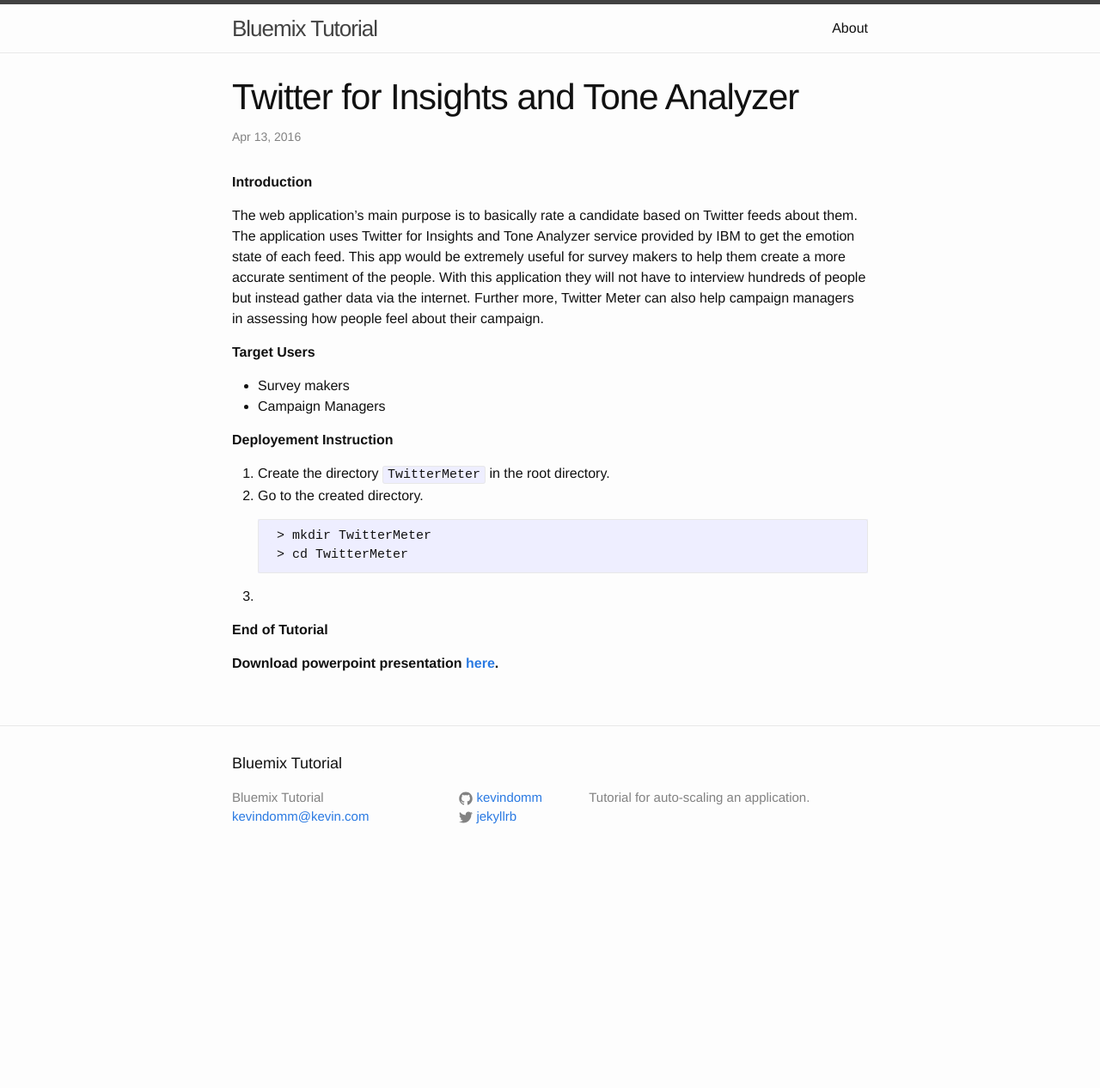
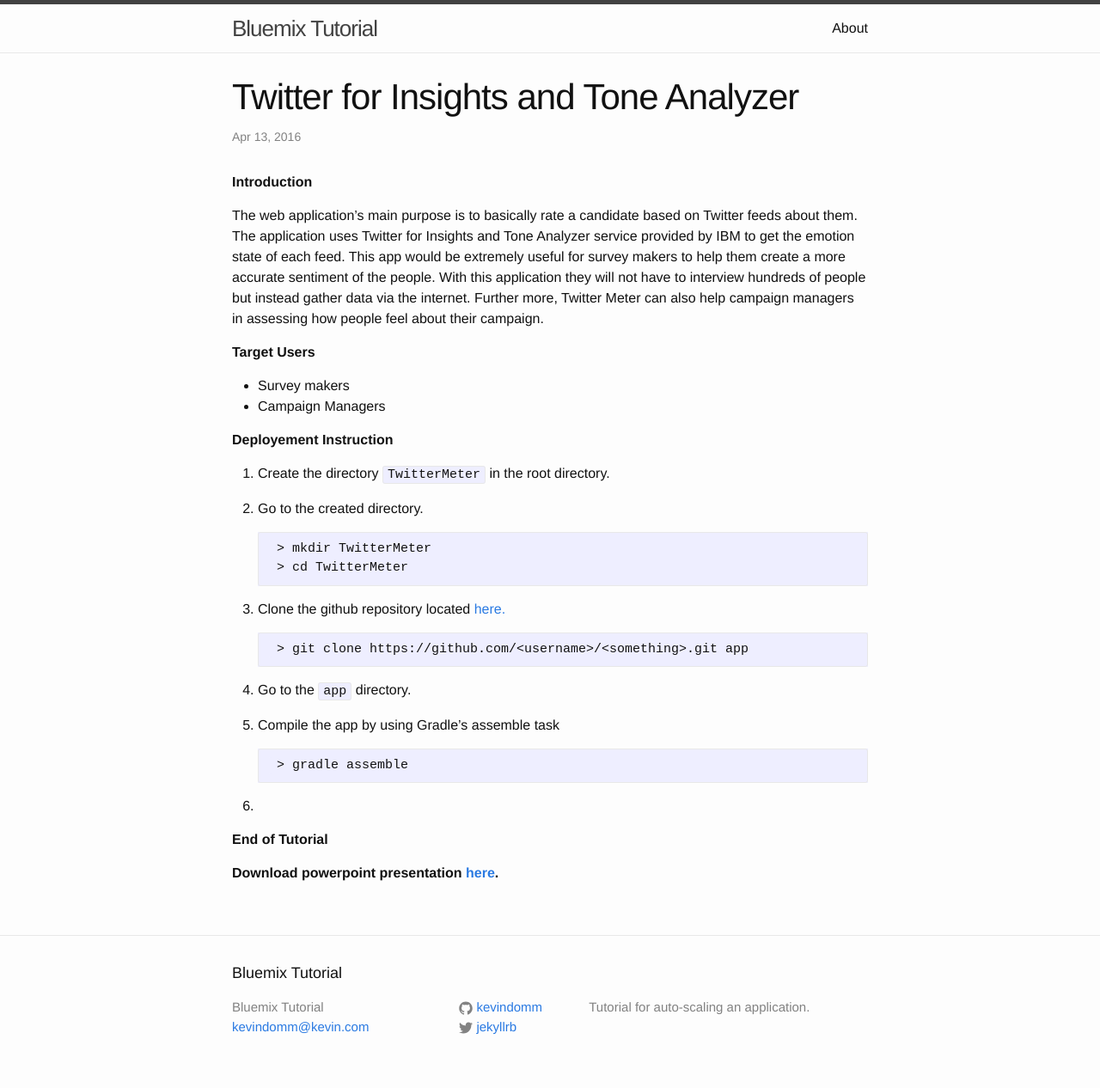
Before and after one commit to kevindomm/kevindomm.github.io, a Jekyll site: the page built from _posts/2016-04-14-twitter-meter.markdown, in a window 1280 px wide. Shown: the whole page at 86% size. Built offline with Jekyll 4.4.1, drawn with Linux system fonts in a browser that asks for light colours; Markdown is read by kramdown in place of the engine named in the settings; before the commit the page ends 1022 px from its top, so only the background shows below that.

Commit message:
Update 2016-04-14-twitter-meter.markdown

````diff
--- a/_posts/2016-04-14-twitter-meter.markdown
+++ b/_posts/2016-04-14-twitter-meter.markdown
@@ -17,6 +17,7 @@ The web application's main purpose is to basically rate a candidate based on Twi
 **Deployement Instruction**
 
 1. Create the directory `TwitterMeter` in the root directory.
+
 2. Go to the created directory.
 
 	```text
@@ -24,7 +25,21 @@ The web application's main purpose is to basically rate a candidate based on Twi
 	> cd TwitterMeter
 	```
 
-3.
+3. Clone the github repository located [here.](wwww.google.com)
+
+	```text
+	> git clone https://github.com/<username>/<something>.git app
+	```
+
+4. Go to the `app` directory.
+
+5. Compile the app by using Gradle's assemble task
+
+	```text
+	> gradle assemble
+	```
+
+6.
 
 
 **End of Tutorial**
````
